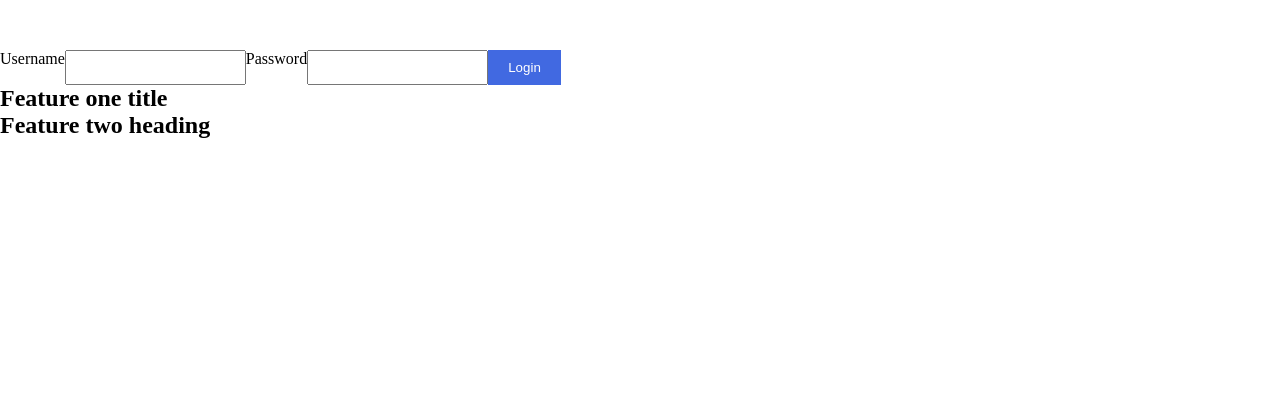
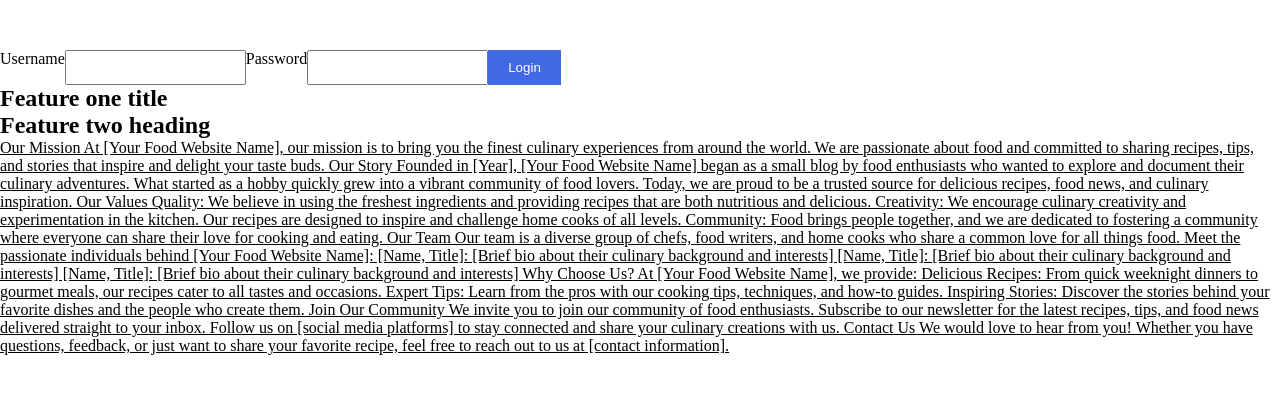
Before and after one commit to EasyCode01/git-tut, a plain HTML site: page index.html in a window 1280 px wide. Shown: the part 85-478 px from the top of the page. Drawn offline with Linux system fonts and the light colour scheme.

Commit message:
add aboutpage and add the about link in the html

```diff
--- a/index.html
+++ b/index.html
@@ -10,7 +10,7 @@
     <h1>Web Page Header</h1>
     <nav>
       <a href="">Home</a>
-      <a href="">About</a>
+      <a href="about.html">About</a>
       <a href="">Services</a>
       <a href="">Contact</a>
     </nav>
@@ -33,6 +33,39 @@
       <h2>Feature two heading</h2>
     </main>
 
+    <section id="ABOUT_PAGE">
+      <a href="about#">
+        Our Mission
+At [Your Food Website Name], our mission is to bring you the finest culinary experiences from around the world. We are passionate about food and committed to sharing recipes, tips, and stories that inspire and delight your taste buds.
+
+Our Story
+Founded in [Year], [Your Food Website Name] began as a small blog by food enthusiasts who wanted to explore and document their culinary adventures. What started as a hobby quickly grew into a vibrant community of food lovers. Today, we are proud to be a trusted source for delicious recipes, food news, and culinary inspiration.
+
+Our Values
+Quality: We believe in using the freshest ingredients and providing recipes that are both nutritious and delicious.
+Creativity: We encourage culinary creativity and experimentation in the kitchen. Our recipes are designed to inspire and challenge home cooks of all levels.
+Community: Food brings people together, and we are dedicated to fostering a community where everyone can share their love for cooking and eating.
+Our Team
+Our team is a diverse group of chefs, food writers, and home cooks who share a common love for all things food. Meet the passionate individuals behind [Your Food Website Name]:
+
+[Name, Title]: [Brief bio about their culinary background and interests]
+[Name, Title]: [Brief bio about their culinary background and interests]
+[Name, Title]: [Brief bio about their culinary background and interests]
+Why Choose Us?
+At [Your Food Website Name], we provide:
+
+Delicious Recipes: From quick weeknight dinners to gourmet meals, our recipes cater to all tastes and occasions.
+Expert Tips: Learn from the pros with our cooking tips, techniques, and how-to guides.
+Inspiring Stories: Discover the stories behind your favorite dishes and the people who create them.
+Join Our Community
+We invite you to join our community of food enthusiasts. Subscribe to our newsletter for the latest recipes, tips, and food news delivered straight to your inbox. Follow us on [social media platforms] to stay connected and share your culinary creations with us.
+
+Contact Us
+We would love to hear from you! Whether you have questions, feedback, or just want to share your favorite recipe, feel free to reach out to us at [contact information].
+      </a>
+
+    </section>
+
     <script src="./main.js"></script>
   </body>
 </html>
```
Also changed, not shown: about.html (added, +51 -0 lines).
